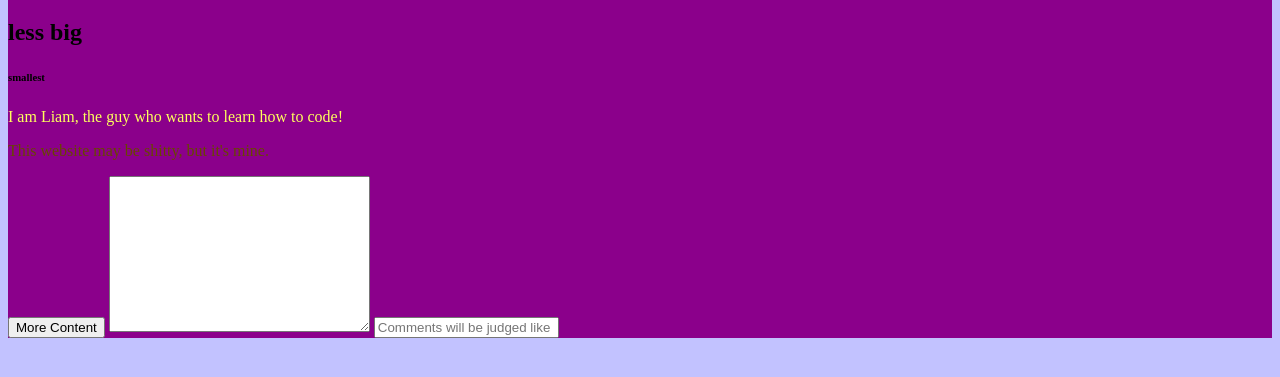
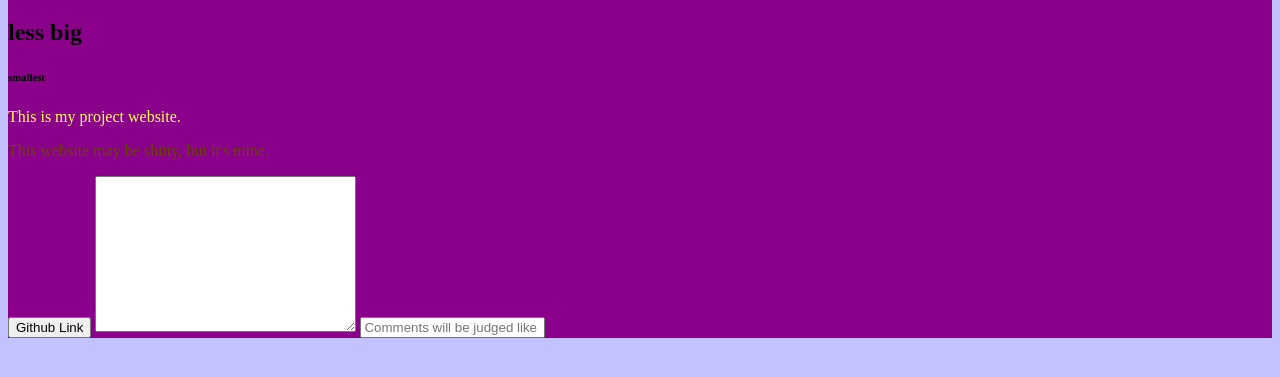
Before and after one commit to ImportLiam/WebScrapey, a plain HTML site: page src/index.html in a window 1280 px wide. Shown: the part 61-438 px from the top of the page. Drawn offline with Linux system fonts and the light colour scheme.

Commit message:
New text

```diff
--- a/src/index.html
+++ b/src/index.html
@@ -15,13 +15,13 @@
         <h2> less big</h2>
         <h6>smallest</h6>
         <p style="color:#ffff5d">
-            I am Liam, the guy who wants to learn how to code!
+            This is my project website.
         </p>
         <p style="color:#684600">
             This website may be shitty, but it's mine.
         </p>
         <button href="https://github.com/ImportLiam/WebScrapey">
-            More Content
+            Github Link
         </button>
     <body>
         <a href="https://github.com/ImportLiam/WebScrapey"> </a>
```
